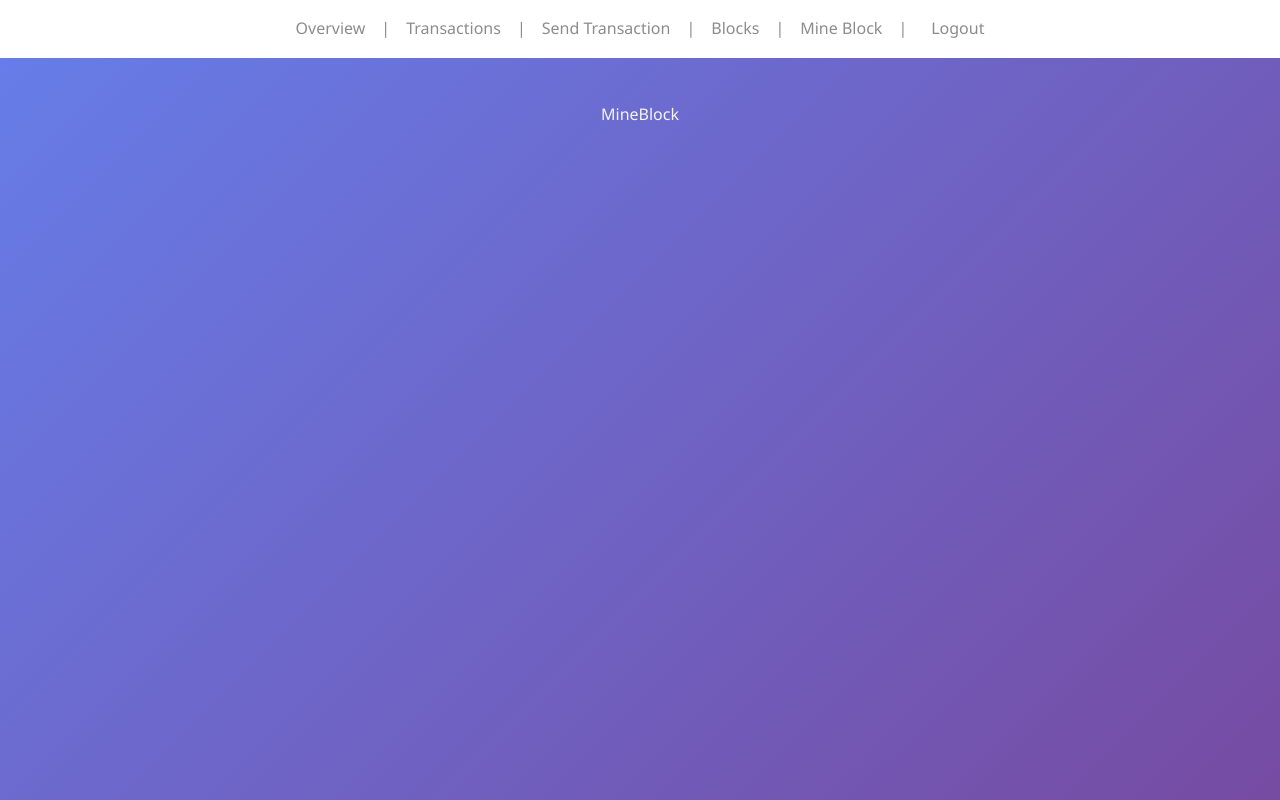
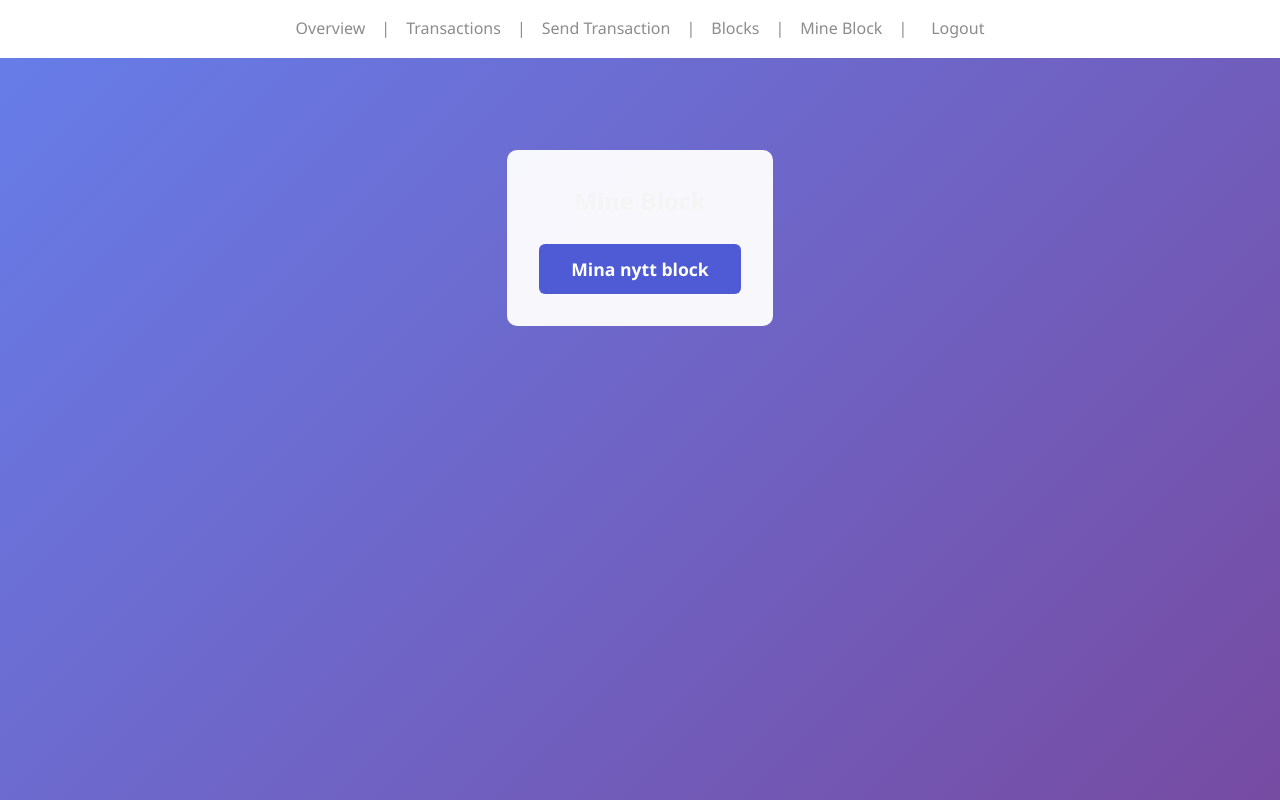
Before and after one commit to ritawi8/smartchain, a React (Vite) app in the folder client/: page /dashboard/mine in a window 1280 px wide. Built offline with nearby package versions, Linux system fonts and the light colour scheme.

Commit message:
MineBlock is done

```diff
--- a/client/src/components/dashboard/MineBlock.jsx
+++ b/client/src/components/dashboard/MineBlock.jsx
@@ -1,7 +1,61 @@
-import React from 'react';
+import React, { useState } from 'react';
 
 const MineBlock = () => {
-	return <div>MineBlock</div>;
+	const [loading, setLoading] = useState(false);
+	const [result, setResult] = useState('');
+	const [error, setError] = useState('');
+
+	const handleMine = async () => {
+		setLoading(true);
+		setResult('');
+		setError('');
+		try {
+			const response = await fetch('/api/wallet/transactions/mine');
+			const data = await response.json();
+			if (!response.ok)
+				throw new Error(data.message || 'Något gick fel vid mining');
+			setResult('Block minat! 🟢');
+		} catch (err) {
+			setError(err.message);
+		} finally {
+			setLoading(false);
+		}
+	};
+
+	return (
+		<div
+			style={{
+				maxWidth: 400,
+				margin: '3rem auto',
+				padding: '2rem',
+				background: 'rgba(255,255,255,0.95)',
+				borderRadius: 10,
+				textAlign: 'center',
+			}}>
+			<h2 style={{ marginBottom: '1.5rem' }}>Mine Block</h2>
+			<button
+				onClick={handleMine}
+				disabled={loading}
+				style={{
+					padding: '0.8rem 2rem',
+					borderRadius: 6,
+					border: 'none',
+					background: '#4f5bd5',
+					color: 'white',
+					fontWeight: 600,
+					fontSize: '1.1rem',
+					cursor: loading ? 'not-allowed' : 'pointer',
+				}}>
+				{loading ? 'Minerar...' : 'Mina nytt block'}
+			</button>
+			{result && (
+				<div style={{ color: 'green', marginTop: '1.2rem' }}>{result}</div>
+			)}
+			{error && (
+				<div style={{ color: 'red', marginTop: '1.2rem' }}>{error}</div>
+			)}
+		</div>
+	);
 };
 
 export default MineBlock;
```
